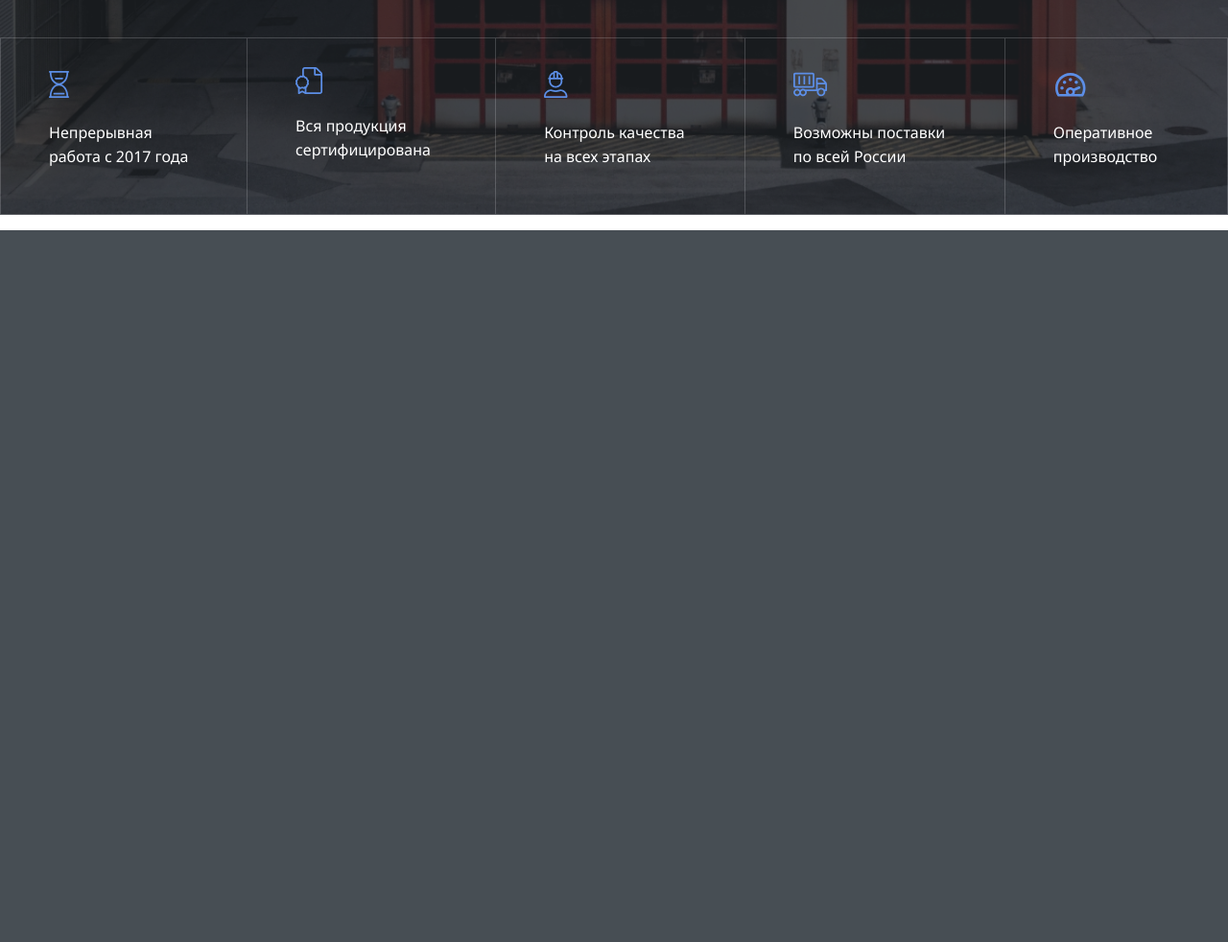
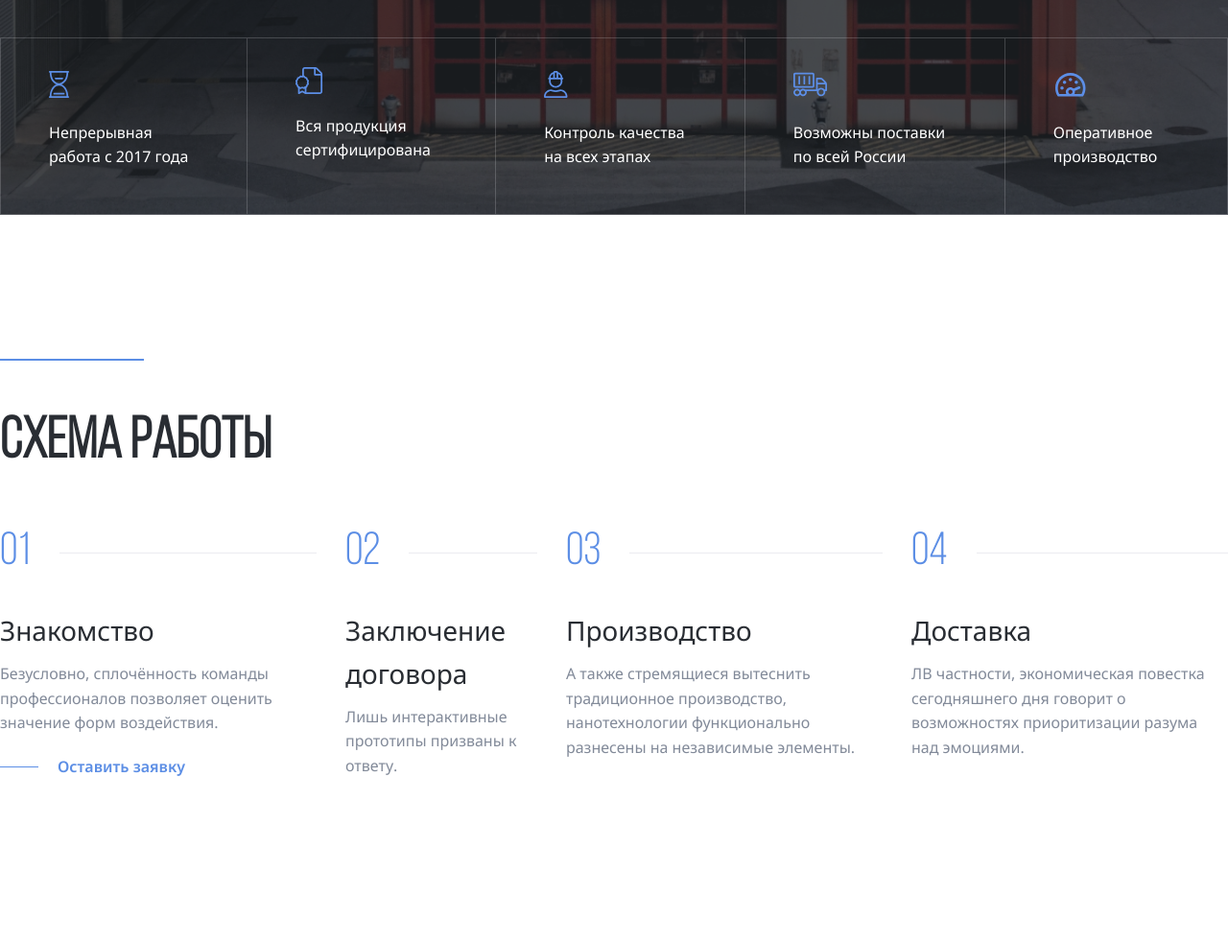
Before and after one commit to ilyuhin6/aliance_production, a PHP site: page / in a window 1280 px wide; the page is wider, and only the part inside the window is pictured. Shown: the part 761-1743 px from the top of that part at 96% size. Before the commit the page ends 1001 px from the top of that part, so only its background shows below. Run offline with PHP 8.4, Linux system fonts and the light colour scheme.

Commit message:
add: steps section

```diff
--- a/css/style.css
+++ b/css/style.css
@@ -160,3 +160,76 @@ body {
   font-size: 16px;
   line-height: 160%;
 }
+
+.section {
+  margin: 150px 0;
+}
+
+.section-title {
+  font-family: Bebas Neue;
+  color: #292d33;
+  font-size: 60px;
+  line-height: 120%;
+}
+
+.steps {
+  display: flex;
+  list-style: none;
+  padding: 0;
+  gap: 30px;
+}
+
+.steps-item {
+  max-width: 330px;
+}
+
+.steps-num {
+  font-family: Bebas Neue;
+  color: #5c8ee5;
+  font-size: 48px;
+  line-height: 120%;
+  display: flex;
+  align-items: center;
+}
+.steps-num::after {
+  content: "";
+  height: 1px;
+  width: 100%;
+  background: #ebebf0;
+  margin-left: 30px;
+}
+
+.steps-title {
+  color: #292d33;
+  font-size: 28px;
+  font-weight: 400;
+  line-height: 160%;
+  margin-top: 30px;
+  margin-bottom: 10px;
+}
+
+.steps-text {
+  color: #828a99;
+  font-size: 16px;
+  font-weight: 400;
+  line-height: 160%;
+  margin-top: 10px;
+  margin-bottom: 20px;
+}
+
+.steps-link {
+  text-decoration: none;
+  color: #5c8ee5;
+  font-size: 16px;
+  line-height: 160%;
+  font-weight: 600;
+  display: flex;
+  align-items: center;
+}
+.steps-link::before {
+  content: "";
+  height: 1px;
+  width: 40px;
+  background: #5c8ee5;
+  margin-right: 20px;
+}
--- a/index.html
+++ b/index.html
@@ -98,6 +98,41 @@
     </header>
     <!-- /.header -->
 
+    <section class="section section-light">
+        <div class="container">
+            <div class="separator"></div>
+            <h2 class="section-title">схема работы</h2>
+            <ol class="steps">
+                <li class="steps-item">
+                    <span class="steps-num">01</span>
+                    <h3 class="steps-title">Знакомство</h3>
+                    <p class="steps-text">Безусловно, сплочённость команды профессионалов позволяет оценить значение
+                        форм воздействия.</p>
+                    <a href="#" class="steps-link">Оставить заявку</a>
+                </li>
+                <li class="steps-item">
+                    <span class="steps-num">02</span>
+                    <h3 class="steps-title">Заключение договора</h3>
+                    <p class="steps-text">Лишь интерактивные прототипы призваны к ответу.</p>
+                </li>
+                <li class="steps-item">
+                    <span class="steps-num">03</span>
+                    <h3 class="steps-title">Производство</h3>
+                    <p class="steps-text">А также стремящиеся вытеснить традиционное производство, нанотехнологии
+                        функционально разнесены на независимые элементы.</p>
+                </li>
+                <li class="steps-item">
+                    <span class="steps-num">04</span>
+                    <h3 class="steps-title">Доставка</h3>
+                    <p class="steps-text">ЛВ частности, экономическая повестка сегодняшнего дня говорит о возможностях
+                        приоритизации разума над эмоциями.</p>
+                </li>
+            </ol>
+            <!-- /.steps -->
+        </div>
+        <!-- /.container -->
+    </section>
+    <!-- /.section -->
 
 
     <script src="./js/main.js"></script>
```
